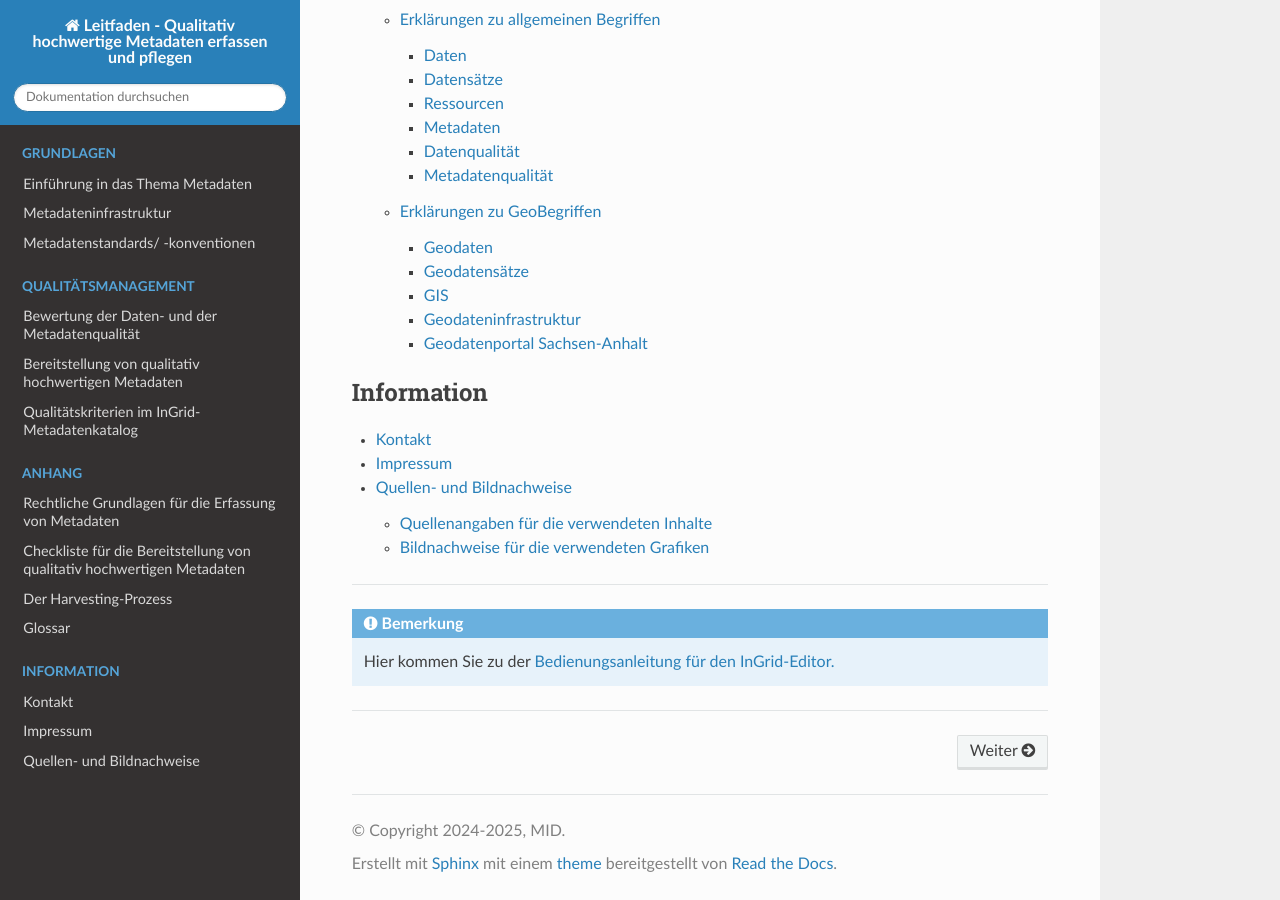
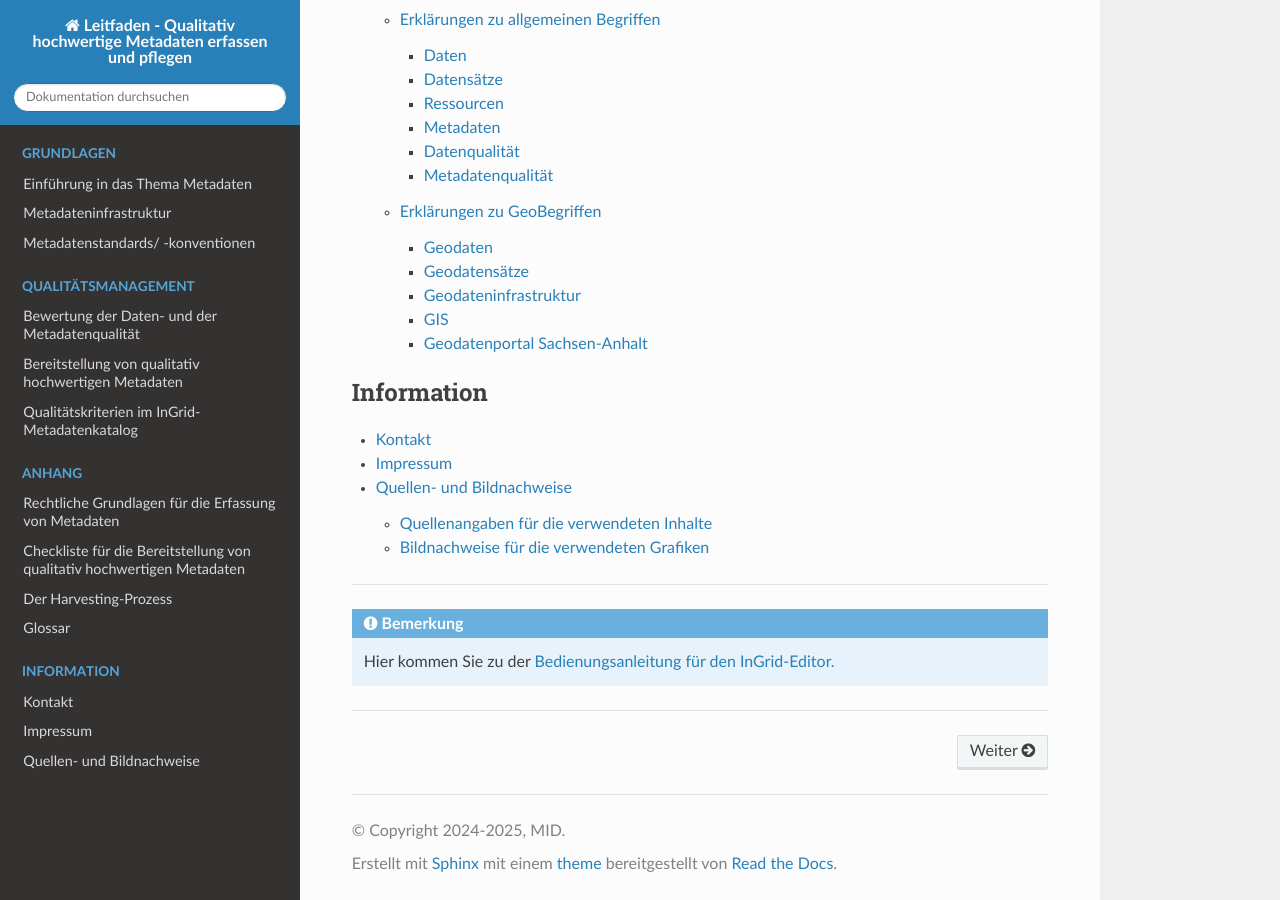
Before and after one commit to tomiwo/ingrid-mdk-st-high-quality-metadata, a Sphinx documentation site: the page built from docs/index.rst, in a window 1280 px wide and 900 px high, scrolled down 2135 px. Built offline with Sphinx 7.4.7 and the Read the Docs theme 3.1.0, drawn with Linux system fonts in a browser that asks for light colours.

```diff
--- a/docs/anhang/wichtige-begriffe.rst
+++ b/docs/anhang/wichtige-begriffe.rst
@@ -37,11 +37,13 @@ Geodaten
 Geodatensätze
 ^^^^^^^^^^^^^
 
+Geodateninfrastruktur
+^^^^^^^^^^^^^^^^^^^^^^
+
 GIS
 ^^^
 
-Geodateninfrastruktur
-^^^^^^^^^^^^^^^^^^^^^^
+-----------------------------------------------------------------------------------------------
 
 Geodatenportal Sachsen-Anhalt
 ^^^^^^^^^^^^^^^^^^^^^^^^^^^^^^
```
